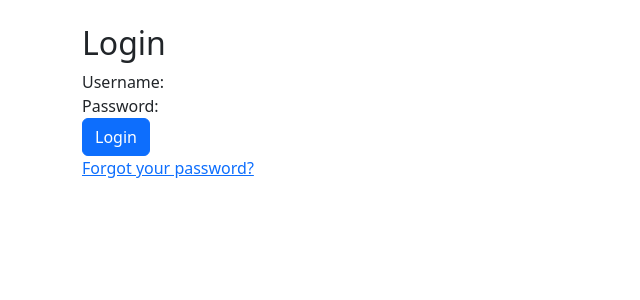
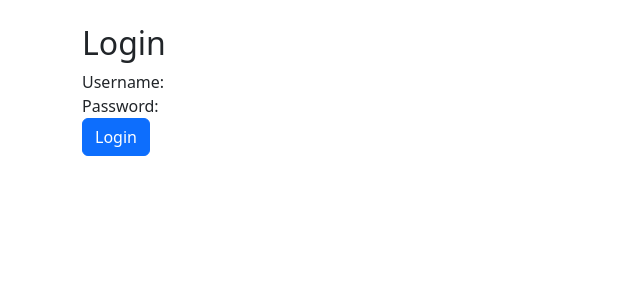
Before and after one commit to bolaji2274/nasbackend, a Django app: page /login/ in a window 1280 px wide. Shown: the part 56-356 px from the top of the page, without its empty margins (0-640 px from the left). Run offline with Django 5.2, Linux system fonts and the light colour scheme.

Commit message:
file modified

```diff
--- a/inventory_management/dashboard/templates/login.html
+++ b/inventory_management/dashboard/templates/login.html
@@ -22,7 +22,5 @@
 
       <button type="submit" class="btn btn-primary">Login</button>
     </form>
-
-    <p><a href="{% url 'password_reset' %}">Forgot your password?</a></p>
   </div>
 {% endblock %}
```
Also changed, not shown: 1 other file.
